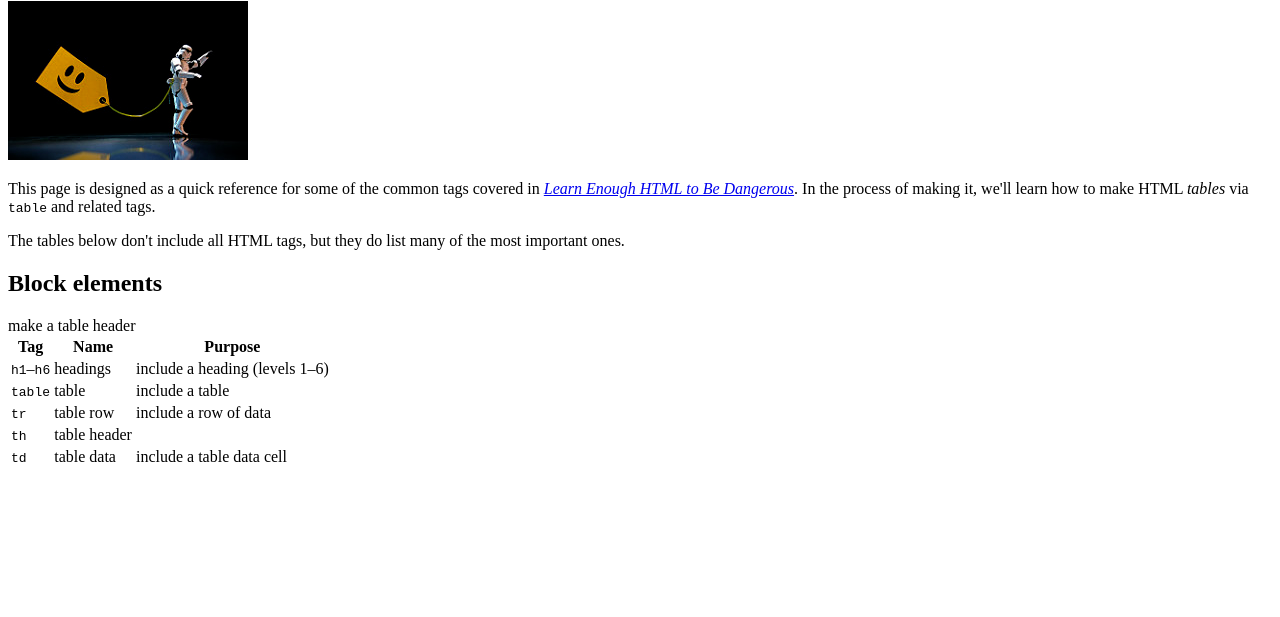
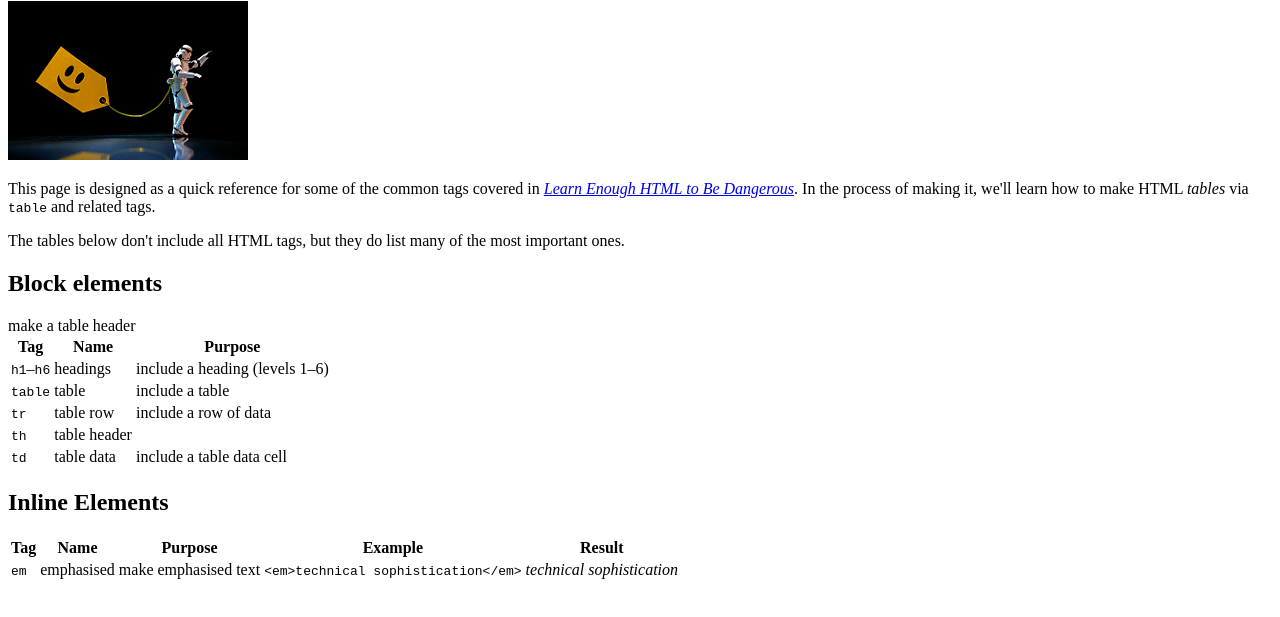
Before and after one commit to IkeCairns/sample_website, a plain HTML site: page tags.html in a window 1280 px wide. Shown: the part 79-696 px from the top of the page. Drawn offline with Linux system fonts and the light colour scheme.

Commit message:
Add Inline elements

```diff
--- a/tags.html
+++ b/tags.html
@@ -53,5 +53,24 @@
         <td>include a table data cell</td>
       </tr>
     </table>
+
+    <h2>Inline Elements</h2>
+
+      <table>
+        <tr>
+          <th>Tag</th>
+          <th>Name</th>
+          <th>Purpose</th>
+          <th>Example</th>
+          <th>Result</th>
+        </tr>
+        <tr>
+          <td><code>em</code></td>
+          <td>emphasised</td>
+          <td>make emphasised text</td>
+          <td><code>&lt;em&gt;technical sophistication&lt;/em&gt;</code></td>
+          <td><em>technical sophistication</em></td>
+        </tr>
+      </table>
   </body>
 </html>
```
